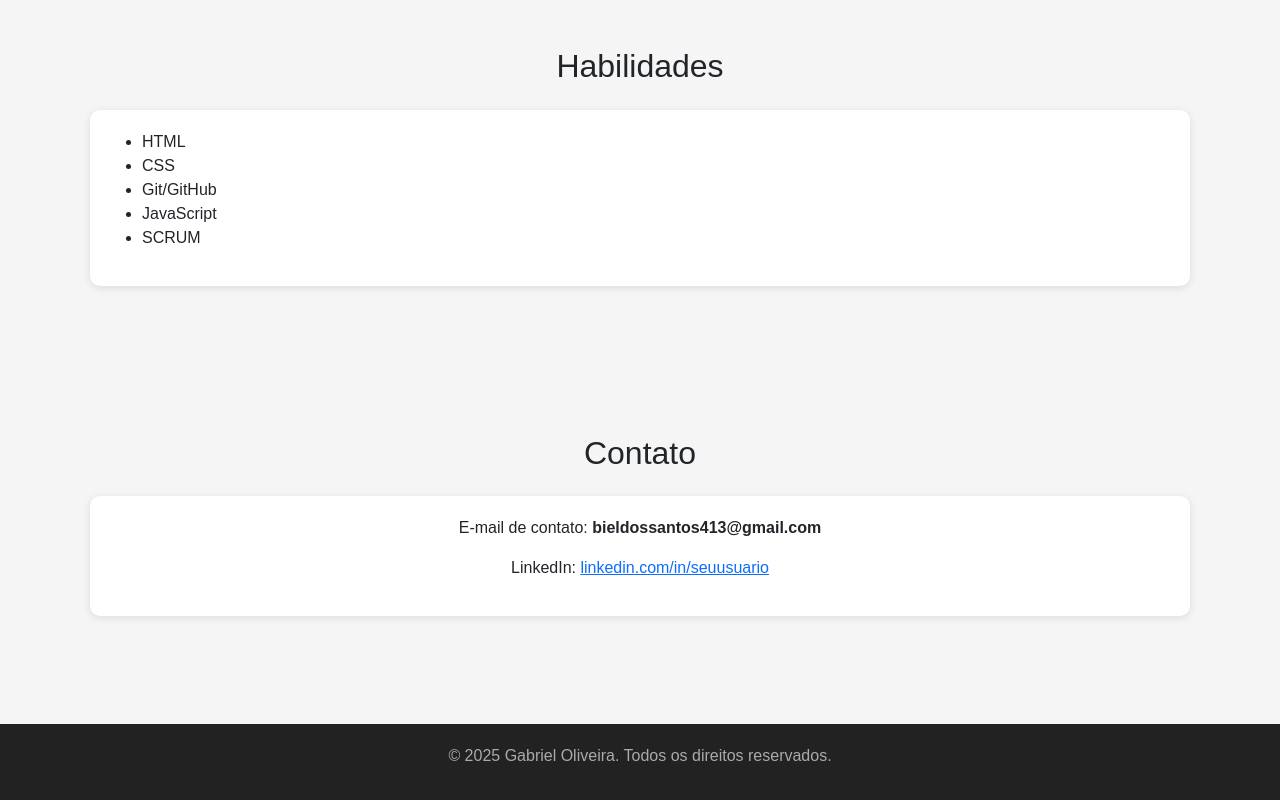
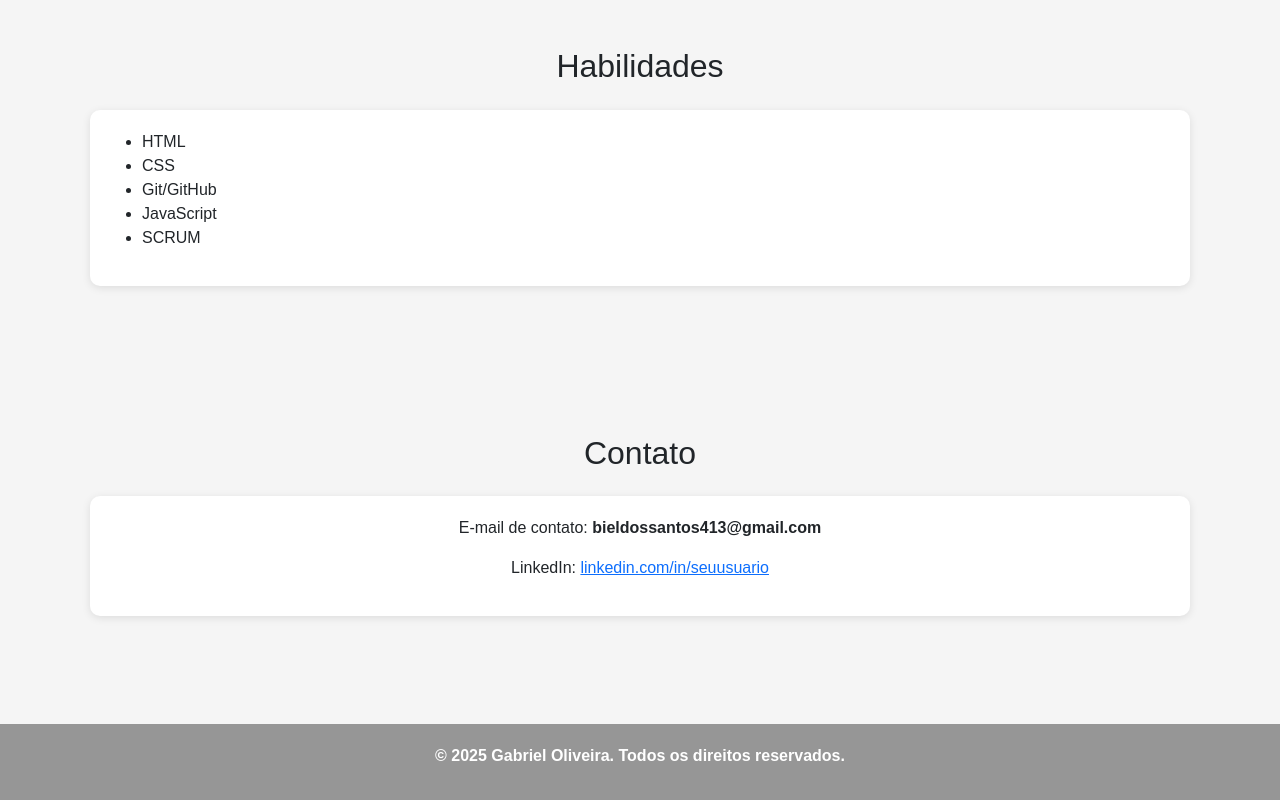
Before and after one commit to bylzn/portif-lio-pessoal, a plain HTML site: page index.html in a window 1280 px wide. Shown: the part 1186-1986 px from the top of the page. Drawn offline with nearby package versions, Linux system fonts and the light colour scheme; files whose address does not match are found by name.

Commit message:
Update index.html

```diff
--- a/index.html
+++ b/index.html
@@ -15,7 +15,7 @@
     }
 
     header {
-      background-color: #333;
+      background-color: #969696;
       color: white;
       text-align: center;
       padding: 30px 10px;
@@ -56,10 +56,11 @@
     }
 
     footer {
-      background-color: #222;
-      color: #aaa;
+      background-color: #969696;
+      color: #ffffff;
       text-align: center;
       padding: 20px;
+       font-weight: bold;
     }
 
     @media (max-width: 768px) {
```
